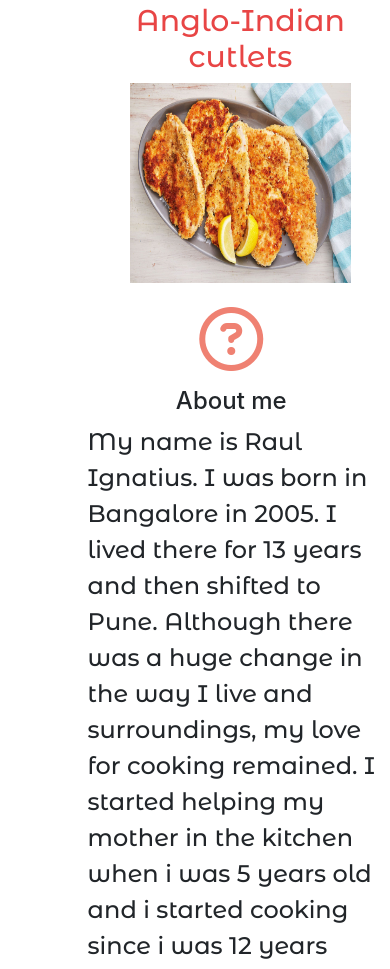
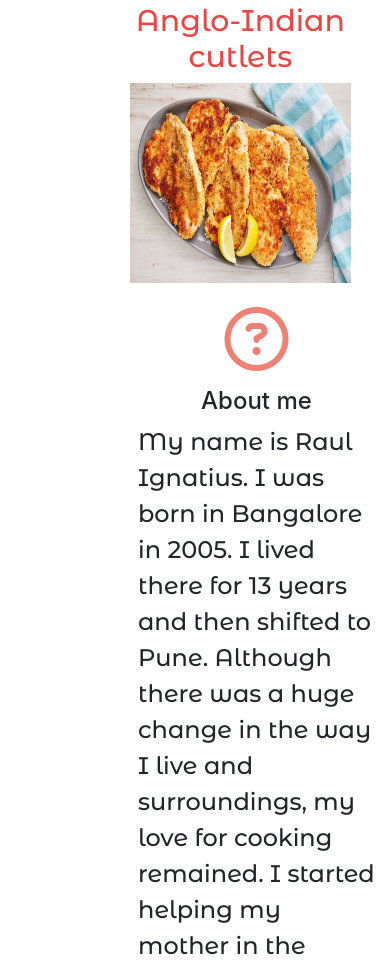
Before and after one commit to Anglo-IndianCuisine/Anglo-Indian-Cuisine, a plain HTML site: page index.html in a window 390 px wide. Shown: the part 1021-1990 px from the top of the page. Drawn offline with nearby package versions, Linux system fonts and the light colour scheme; a web font is replaced by a local one.

Commit message:
Update styles.css

```diff
--- a/css/styles.css
+++ b/css/styles.css
@@ -422,17 +422,13 @@ text-align: center;
 
 @media (max-width:500px) {
 .feature-box {
-  padding-left: 10%;
+  padding-left: 25%;
 }
 }
 
 
 @media (max-width:560px) {
 p{
-  font-size: 24px;
-}
-
-a{
   font-size: 24px;
 }
 
```
